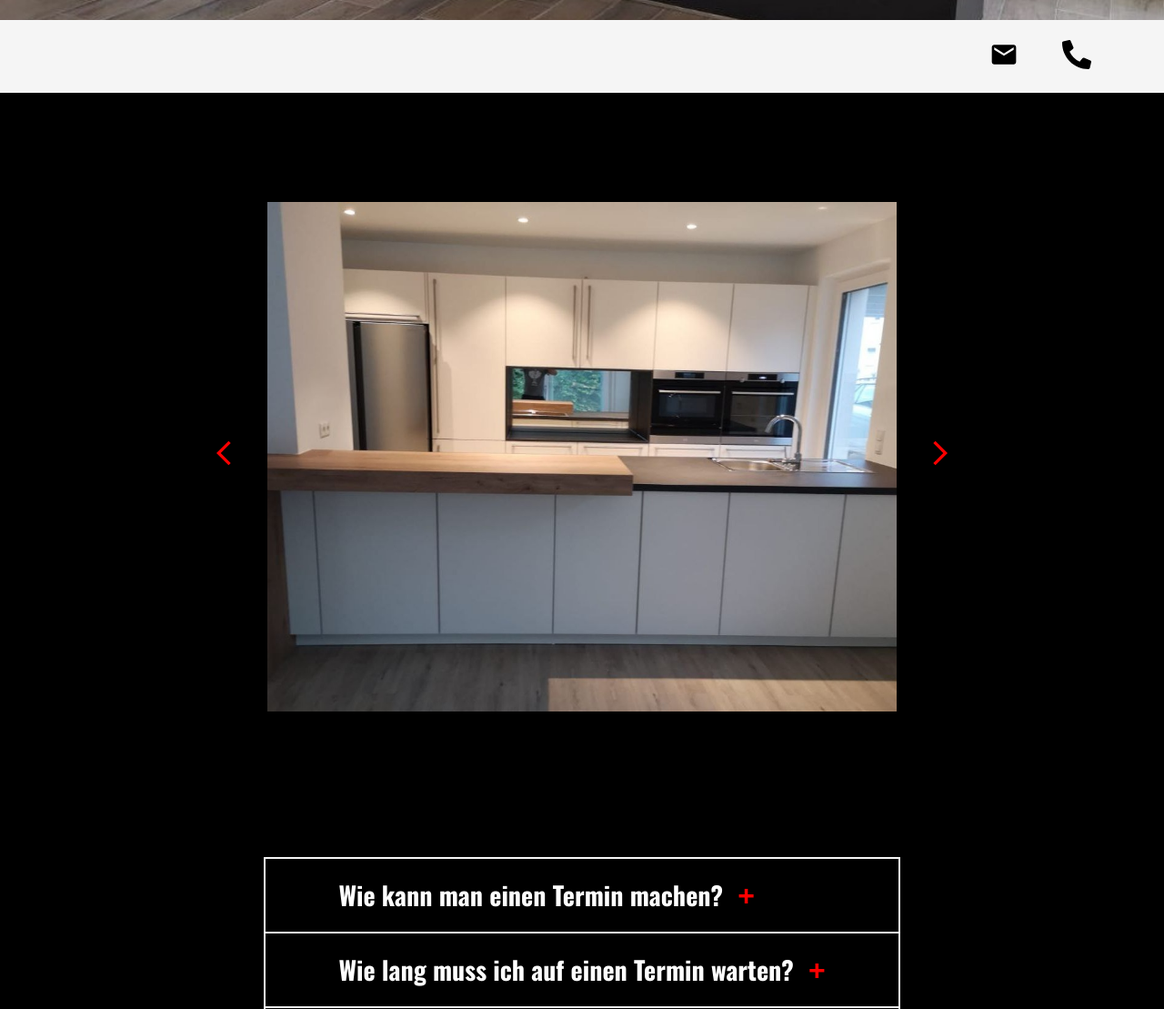
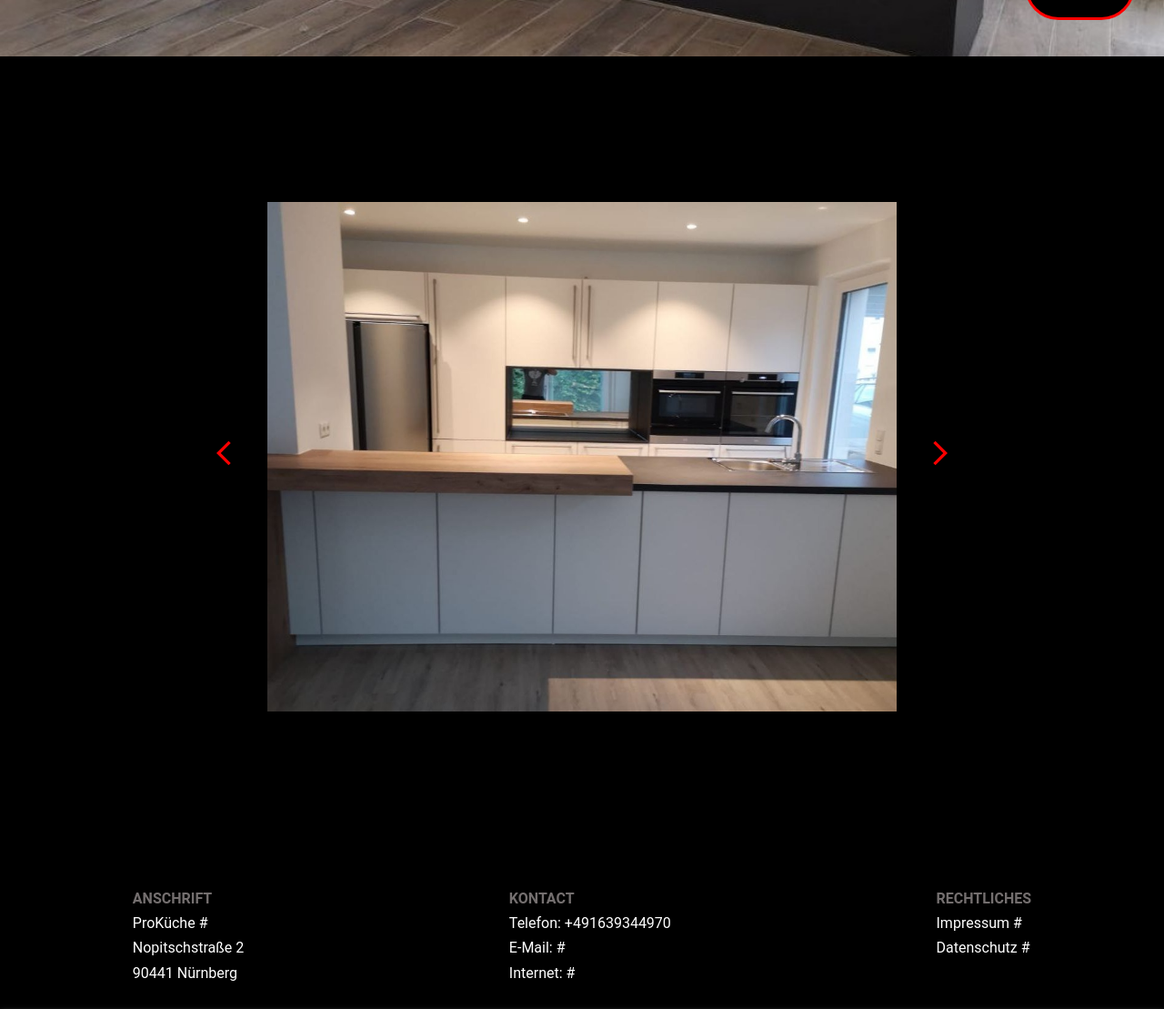
Before and after one commit to zhylinska/pro, a React app: page / in a window 1280 px wide. Shown: the part 698-1807 px from the top of the page at 91% size. Built offline with nearby package versions, Linux system fonts and the light colour scheme.

Commit message:
change footer, add contacts block before footer

```diff
--- a/src/App/App.css
+++ b/src/App/App.css
@@ -12,7 +12,6 @@ body {
   font-size: 1.5rem;
   line-height: 3rem;
   padding-top: 3rem;
-  padding-bottom: 5rem;
   font-family: "Oswald", sans-serif;
 }
 
@@ -23,5 +22,5 @@ body {
   font-size: 2rem;
   background: transparent;
   border: transparent;
-  margin-left: 1rem;
+
 }
--- a/src/App/App.js
+++ b/src/App/App.js
@@ -5,7 +5,7 @@ import Showcase from "../showcase/showcase";
 import Slider from "../slider/slider"
 import Footer from "../footer/footer";
 import JoinButton from "../join/joinButton";
-import Questions from "../questions/questions";
+import Contacts from "../contacts/contacts";
 
 
 export default function App() {
@@ -30,7 +30,7 @@ export default function App() {
         Show={Show}
         />
         <Slider/>
-        <Questions />
+        <Contacts />
         <Footer/>
         <JoinButton
             join={join}
--- /dev/null
+++ b/src/contacts/contacts.css
@@ -0,0 +1,28 @@
+.contactsContainer {
+    display: flex;
+    flex-direction: row;
+    width: 100%;
+    justify-content: space-around;
+    font-size: 1rem;
+    font-weight: normal;
+    font-family: "Roboto", sans-serif;
+text-align: left;
+    padding: 2rem 0;
+}
+.footerContacts {
+    display: flex;
+    flex-direction: column;
+    line-height: 1.7rem;
+    align-items: start;
+
+
+}
+.footerContactsTitle {
+    text-transform: uppercase;
+color: #746f6f;
+
+}
+.footerContactsInfo {
+    list-style: none;
+
+}
--- /dev/null
+++ b/src/contacts/contacts.js
@@ -0,0 +1,28 @@
+import React from "react";
+import "./contacts.css"
+
+export default function Contacts() {
+    return (
+       <section className="contactsContainer">
+            <div className="footerContacts">
+                <h4 className="footerContactsTitle">anschrift</h4>
+                <p  className="footerContactsInfo">ProKüche #<br/>Nopitschstraße 2<br/>90441 Nürnberg </p>
+            </div>
+            <div className="footerContacts">
+                <h4 className="footerContactsTitle">kontact</h4>
+                <ul className="footerContactsInfo">
+                    <li>Telefon: +491639344970</li>
+                    <li>E-Mail: #</li>
+                    <li>Internet: #</li>
+                </ul>
+            </div>
+            <div className="footerContacts">
+                <h4 className="footerContactsTitle">rechtliches</h4>
+                <ul className="footerContactsInfo">
+                    <li>Impressum #</li>
+                    <li>Datenschutz #</li>
+                </ul>
+            </div>
+        </section>
+    )
+}
--- a/src/footer/footer.css
+++ b/src/footer/footer.css
@@ -1,18 +1,11 @@
 .footerContainer {
     display: flex;
     flex-direction: row;
-    justify-content: right;
+    justify-content: center;
+    font-size: 1.3rem;
     gap: 3rem;
-    padding: 1rem 5rem;
-    background: whitesmoke;
-    color: #241f1f;
-    position: fixed;
-    bottom: 0;
-    left: 0;
+    color: whitesmoke;
     width: 100%;
+    box-shadow: 0 0 0.5rem ;
+   background: black;
 }
-
-.footerIcon {
-    font-size: 2rem;
-    color: black;
-}
--- a/src/footer/footer.js
+++ b/src/footer/footer.js
@@ -1,6 +1,4 @@
 
-import {FaPhoneAlt} from "react-icons/fa";
-import {MdEmail} from "react-icons/md";
 import "./footer.css"
 
 
@@ -9,20 +7,7 @@ export default function Footer() {
         <section
             id="footer"
             className="footerContainer">
-            <a
-                id="email"
-                className="footerIcon"
-                href="mailto:#"
-            >
-                <MdEmail/>
-            </a>
-            <a
-                id="tel"
-                className="footerIcon"
-                href="tel:+491639344970"
-            >
-                <FaPhoneAlt/>
-            </a>
+            <p><span>&copy;</span> Alle Rechte vorbehalten <span className="red">Pro</span> </p>
         </section>
     )
 }
--- a/src/header/header.css
+++ b/src/header/header.css
@@ -12,7 +12,6 @@
 }
 
 .headerArrow { /*red arrow in navigation*/
-    margin-left: 0;
     padding-top: 0.3rem;
 }
 .active {
--- a/src/header/header.js
+++ b/src/header/header.js
@@ -20,14 +20,18 @@ export default function Header({Show}) {
                         <ul className="navItemList">
                             <li
                                 className={showMenu ? "active" : "navListItem"}
-
                             ><a className="ref"
                                 onClick={()=> Show()}
                                 href="#showcase">Über uns</a></li>
-                            <li className={showMenu ? "active" : "navListItem"}><a className="ref" href="#slider">Projekte</a></li>
-                            <li className={showMenu ? "active" : "navListItem"}><a className="ref" href="#">Unser Team</a></li>
+                            <li className={showMenu ? "active" : "navListItem"}>
+                                <a className="ref" href="#slider">Projekte</a>
+                            </li>
+                            <li className={showMenu ? "active" : "navListItem"}>
+                                <a className="ref" href="#">Unser Team</a>
+                            </li>
                         </ul>
                     </div>
+                    <div className="navItem">Karriere<span className="red headerArrow"><MdKeyboardArrowDown/></span></div>
 
                 </div>
 
@@ -41,10 +45,10 @@ export default function Header({Show}) {
                 <div className="contactsBlock">
                     <div className="navItem"
                          onClick={() => setShowContacts((prev) => !prev)}
-                    >Kontakte<span className="red headerArrow"><MdKeyboardArrowDown /></span>
+                    >Kontakte<span className="red  headerArrow"><MdKeyboardArrowDown /></span>
                         <ul className="contactsItemList">
                             <li className={ showContacts ? "active" : "contactsListItem"}>
-                                <a className="ref" href="#">Nürnberg <br/>Nopitschctraße 2 </a>
+                                <a className="ref" href="#">Nürnberg <br/>Nopitschstraße 2</a>
                             </li>
                             <li className={ showContacts ? "active" : "contactsListItem"}>
                                 <a className="ref" href="#">Tel.: +491639344970</a>
--- a/src/join/joinButton.css
+++ b/src/join/joinButton.css
@@ -1,7 +1,7 @@
 
 .joinButton {
     position: fixed;
-    bottom: 7rem;
+    bottom: 5rem;
     right: 2rem;
     padding: 1rem;
     border-radius: 50px;
--- a/src/showcase/showcase.css
+++ b/src/showcase/showcase.css
@@ -27,3 +27,6 @@
     white-space: nowrap;
     gap: 1rem;
 }
+.text {
+
+}
--- a/src/slider/slider.css
+++ b/src/slider/slider.css
@@ -20,10 +20,3 @@ img {
     width: 100%;
     object-fit: cover;
 }
-
-.arrow {
-    color: red;
-    font-size: 2rem;
-    background: transparent;
-    border: transparent;
-}
--- a/src/slider/slider.js
+++ b/src/slider/slider.js
@@ -38,12 +38,12 @@ export default function Slider() {
     return (
         <section id="slider" className="sliderContainer">
             <button
-                className="arrow"
+                className="red"
                 onClick={Previous}><MdOutlineArrowBackIosNew/>
             </button>
             {sliderCards}
             <button
-                className="arrow"
+                className="red"
                 onClick={Next}><MdOutlineArrowForwardIos/>
             </button>
         </section>
```
